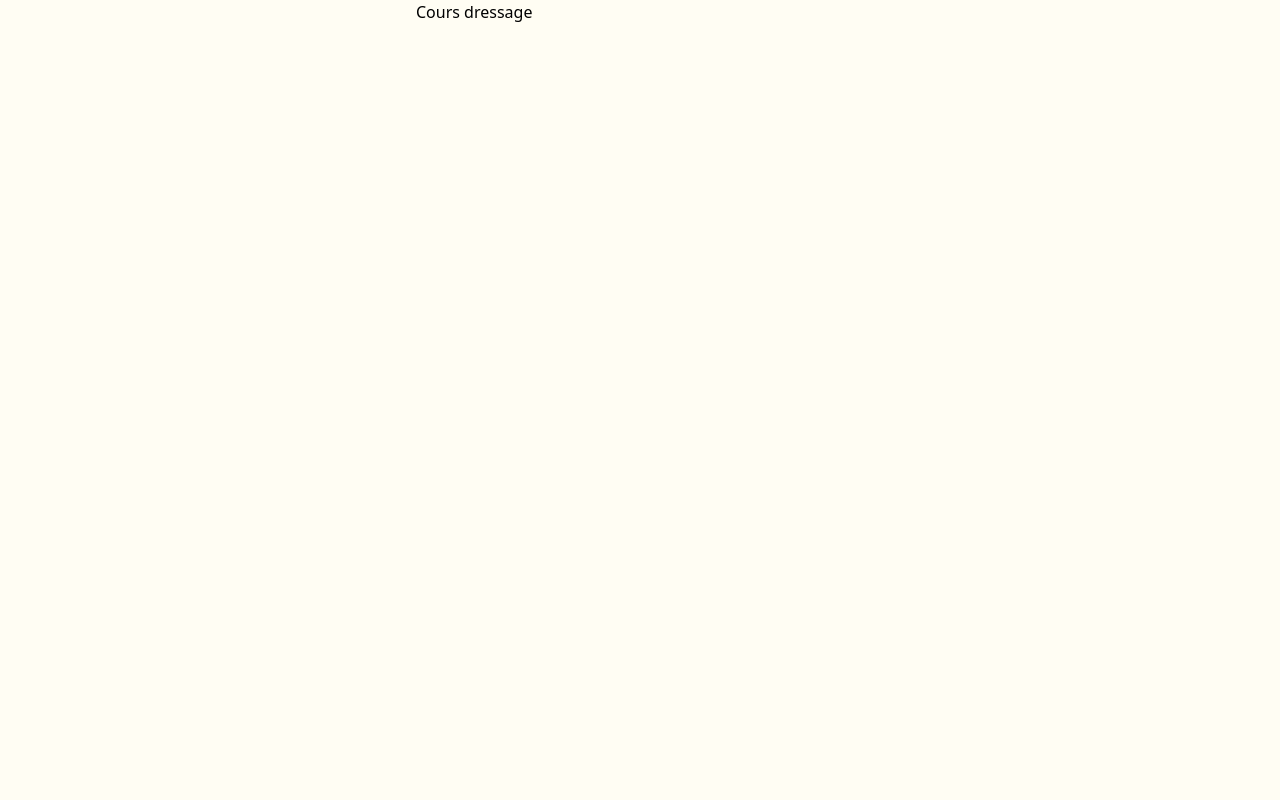
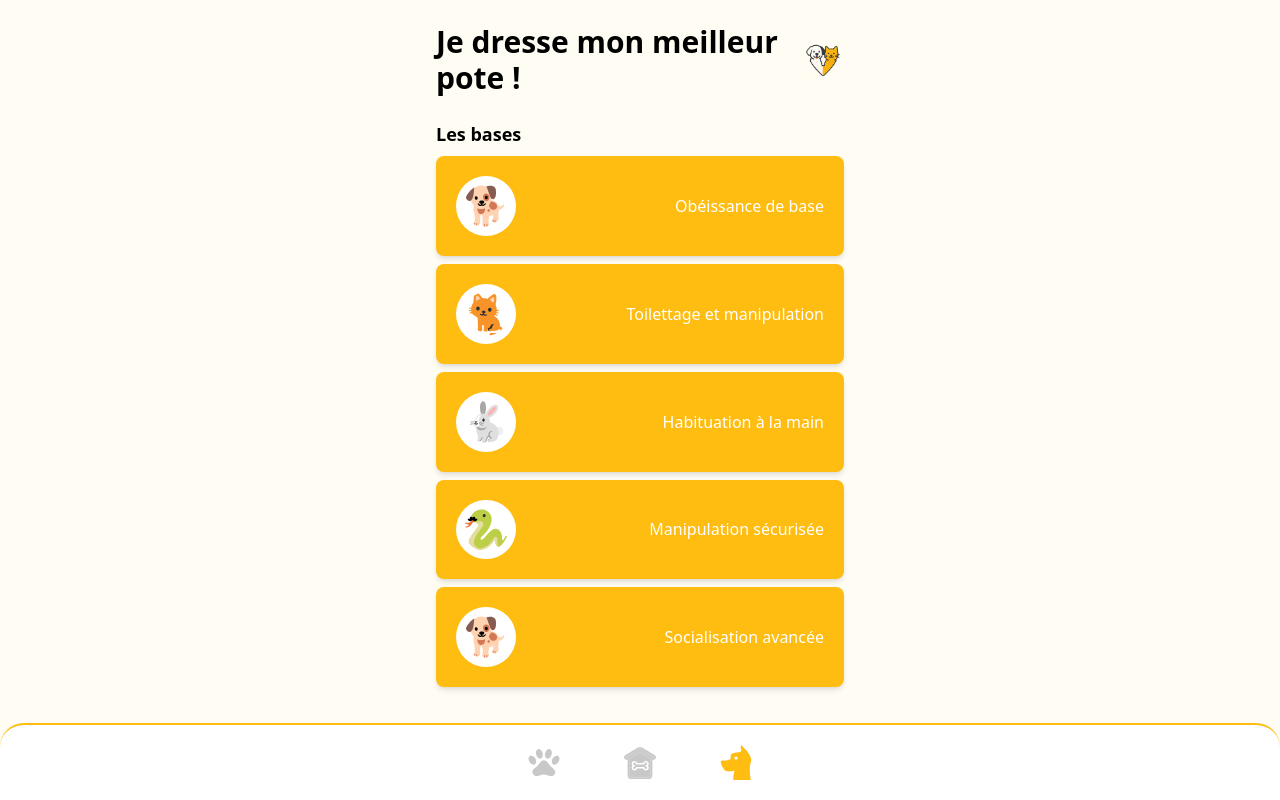
Before and after one commit to DaYkAzZ/Truffe-Moustache, a Next.js app: page /pages/CoursDressage in a window 1280 px wide. Built offline with nearby package versions, Linux system fonts and the light colour scheme.

Commit message:
:sparkles: add dressage data, and cards

```diff
--- /dev/null
+++ b/src/app/components/ui/dressage/CoursCard.jsx
@@ -0,0 +1,46 @@
+import React from "react";
+import cours from "@/app/data/dressage.json";
+import Image from "next/image";
+
+export default function CoursCard() {
+  return (
+    <div className="mx-5">
+      <h1 className="text-lg font-bold">Les bases</h1>
+      {cours.cours_dressage.map((item) => {
+        return (
+          <div
+            key={item.id}
+            className="my-2 bg-[#FFBC11] text-white p-5 rounded-lg shadow-md hover:shadow-lg transition-shadow duration-300"
+          >
+            <div className="flex flex-row justify-between items-center">
+              <div>
+                <Image
+                  src={
+                    item.type_animal === "Chien"
+                      ? "/images/icons/dog.svg"
+                      : item.type_animal === "Chat"
+                      ? "/images/icons/cat.svg"
+                      : item.type_animal === "Rongeur"
+                      ? "/images/icons/rabbit.svg"
+                      : item.type_animal === "Reptile"
+                      ? "/images/icons/snake.svg"
+                      : item.type_animal.includes("Chien" && "Chat")
+                      ? "/images/icons/cat.svg" && "/images/icons/dog.svg"
+                      : "images/icons/pet.svg"
+                  }
+                  width={60}
+                  height={60}
+                  alt="animal"
+                  className="bg-white rounded-full p-2"
+                />
+              </div>
+              <div>
+                <h1>{item.title}</h1>
+              </div>
+            </div>
+          </div>
+        );
+      })}
+    </div>
+  );
+}
--- /dev/null
+++ b/src/app/data/dressage.json
@@ -0,0 +1,44 @@
+{
+  "cours_dressage": [
+    {
+      "id": 1,
+      "title": "Obéissance de base",
+      "description": "Apprenez à votre chien les ordres fondamentaux comme 'assis', 'couché' et 'au pied'. Idéal pour instaurer une relation de confiance.",
+      "duration": "4 semaines",
+      "type_animal": "Chien",
+      "level": "Débutant"
+    },
+    {
+      "id": 2,
+      "title": "Toilettage et manipulation",
+      "description": "Initiez votre chat à la manipulation en douceur (griffes, brossage, transport) pour éviter le stress lors des soins.",
+      "duration": "2 semaines",
+      "type_animal": "Chat",
+      "level": "Intermédiaire"
+    },
+    {
+      "id": 3,
+      "title": "Habituation à la main",
+      "description": "Apprenez à vos petits compagnons à ne pas craindre la main humaine. Cours progressif basé sur le renforcement positif.",
+      "duration": "10 jours",
+      "type_animal": "Rongeur",
+      "level": "Débutant"
+    },
+    {
+      "id": 4,
+      "title": "Manipulation sécurisée",
+      "description": "Formation pour manipuler votre reptile sans stress ni danger. Convient aux lézards, serpents et tortues.",
+      "duration": "1 semaine",
+      "type_animal": "Reptile",
+      "level": "Débutant"
+    },
+    {
+      "id": 5,
+      "title": "Socialisation avancée",
+      "description": "Travaillez la socialisation de votre animal avec d'autres animaux et humains dans des contextes variés.",
+      "duration": "6 semaines",
+      "type_animal": "Chien, Chat",
+      "level": "Avancé"
+    }
+  ]
+}
--- a/src/app/pages/CoursDressage/page.jsx
+++ b/src/app/pages/CoursDressage/page.jsx
@@ -1,5 +1,28 @@
 import React from "react";
+import Image from "next/image";
+import Navbar from "@/app/components/navigation/Navbar";
+import CoursCard from "@/app/components/ui/dressage/CoursCard";
 
 export default function CoursDressage() {
-  return <div>Cours dressage</div>;
+  return (
+    <div>
+      <div className="flex justify-between items-center mx-5">
+        <div className="my-6">
+          <h1 className="text-3xl font-bold">Je dresse mon meilleur pote !</h1>
+        </div>
+        <div>
+          <Image
+            src="/images/brand/logo.png"
+            width={50}
+            height={50}
+            alt="Pets print"
+          />
+        </div>
+      </div>
+      <div>
+        <CoursCard />
+      </div>
+      <Navbar />
+    </div>
+  );
 }
```
